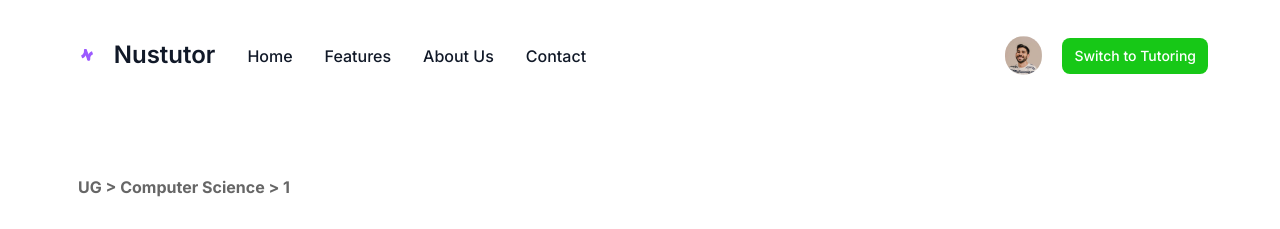
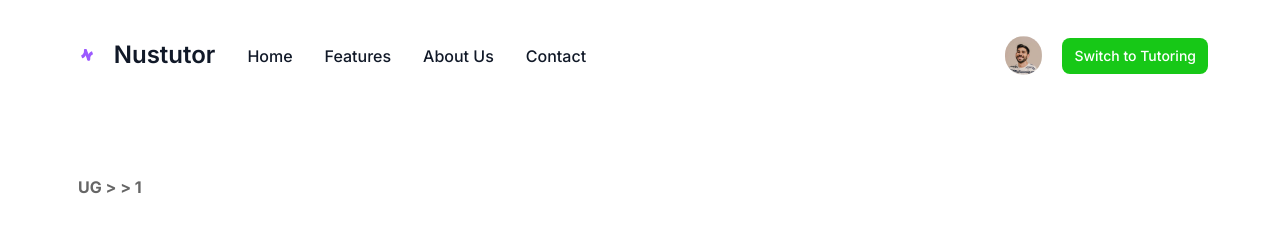
Before and after one commit to Nustutor/Frontend-Nustutor, a Next.js app: page /home/1 in a window 1280 px wide. Shown: the top 229 px of the page. Built offline with nearby package versions, Linux system fonts and the light colour scheme.

Commit message:
dynamically populate course detail after enroll

```diff
--- a/components/courseDetails/index.tsx
+++ b/components/courseDetails/index.tsx
@@ -5,12 +5,16 @@ import { usePathname } from 'next/navigation';
 
 const CoursePage = () => {
 
-  const title = decodeURIComponent(usePathname().split('/home/')[1]);
+  const url = decodeURIComponent(usePathname().split('/home/')[1]);
+  const parts = url.split('+')
+  const title = parts[0];
+  const category = parts[1];
+
 
   return (
     <CourseListing
       Level="UG"
-      Category="Computer Science"
+      Category={category}
       Title={title}
       CourseDescription="4 Credit Hour Course"
       CourseHero={"/courseListing.png"}  />
--- a/components/courses/courseCard.tsx
+++ b/components/courses/courseCard.tsx
@@ -8,7 +8,7 @@ const CourseCard = ({img,category,title,description}) => {
   const router = useRouter();
 
   const handleEnrollClick = () => {
-    router.push(`/home/${title}`);
+    router.push(`/home/${title}+${category}`);
   };
 
   return (
```
